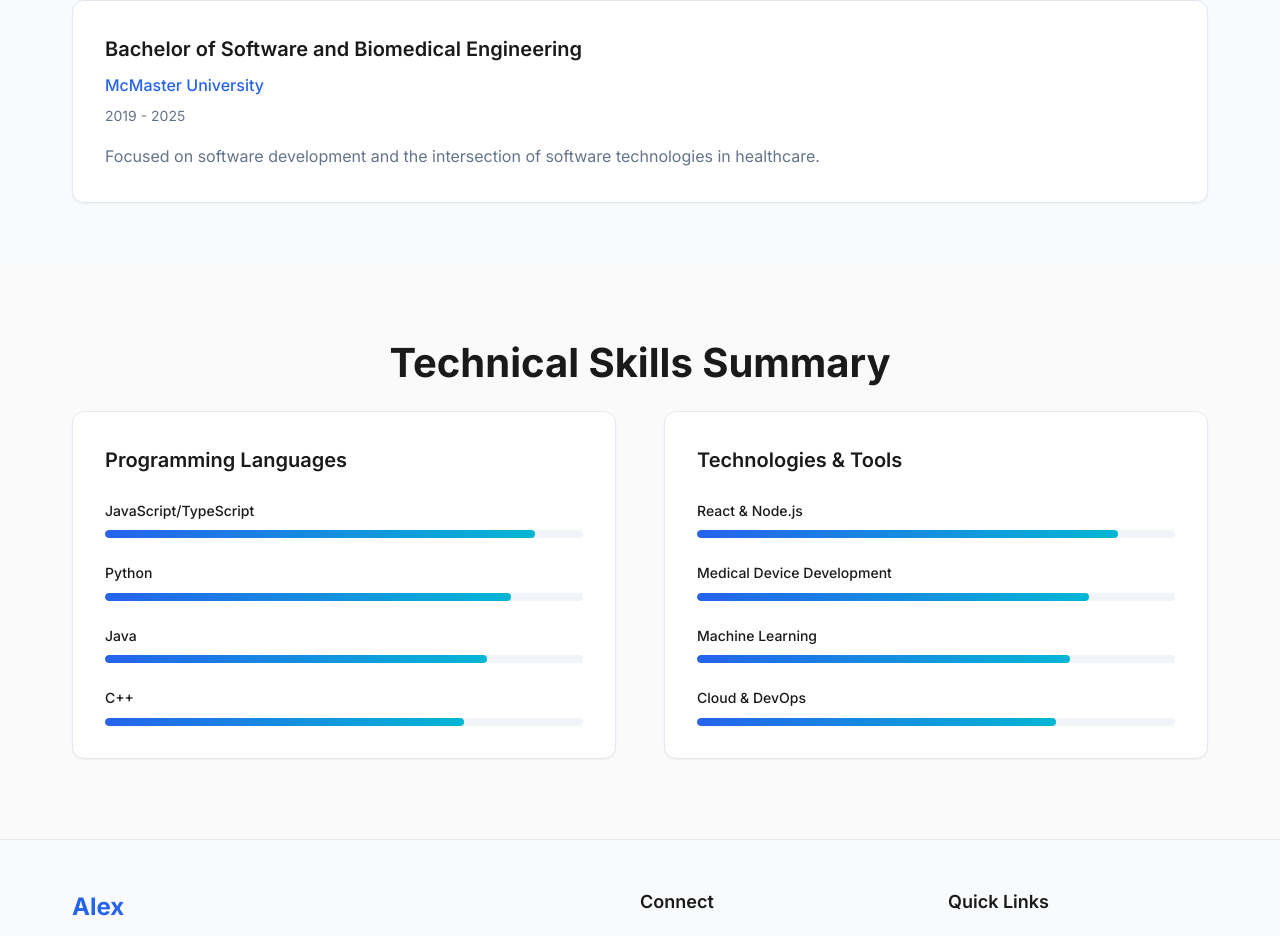
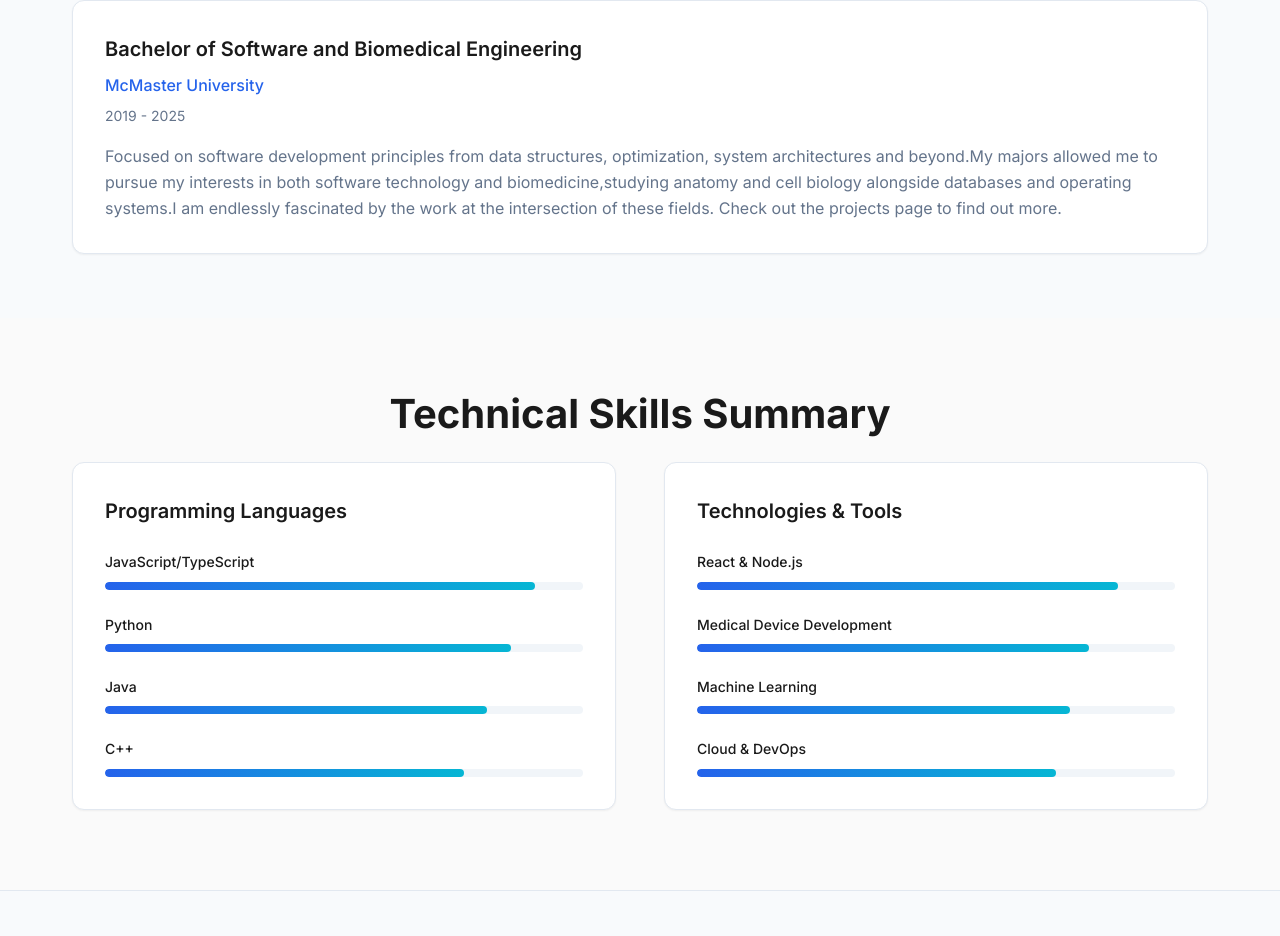
Before and after one commit to alexdamjano/mywebsite, a React (Create React App) app: page /experience in a window 1280 px wide. Shown: the part 2336-3272 px from the top of the page. Built offline with nearby package versions, Linux system fonts and the light colour scheme.

Commit message:
education description

```diff
--- a/src/pages/Experience.tsx
+++ b/src/pages/Experience.tsx
@@ -62,7 +62,10 @@ const Experience: React.FC = () => {
       school: 'McMaster University',
       duration: '2019 - 2025',
       description:
-        'Focused on software development and the intersection of software technologies in healthcare.',
+        'Focused on software development principles from data structures, optimization, system architectures and beyond.' +
+        'My majors allowed me to pursue my interests in both software technology and biomedicine,' +
+        'studying anatomy and cell biology alongside databases and operating systems.' +
+        'I am endlessly fascinated by the work at the intersection of these fields. Check out the projects page to find out more.',
     },
   ];
 
```
